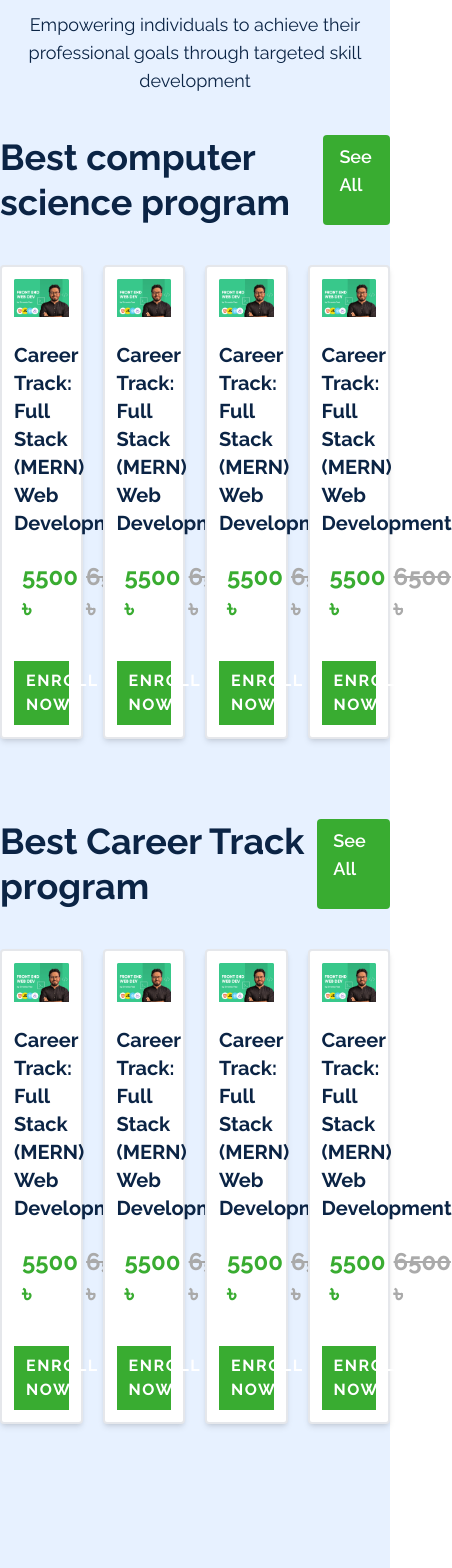
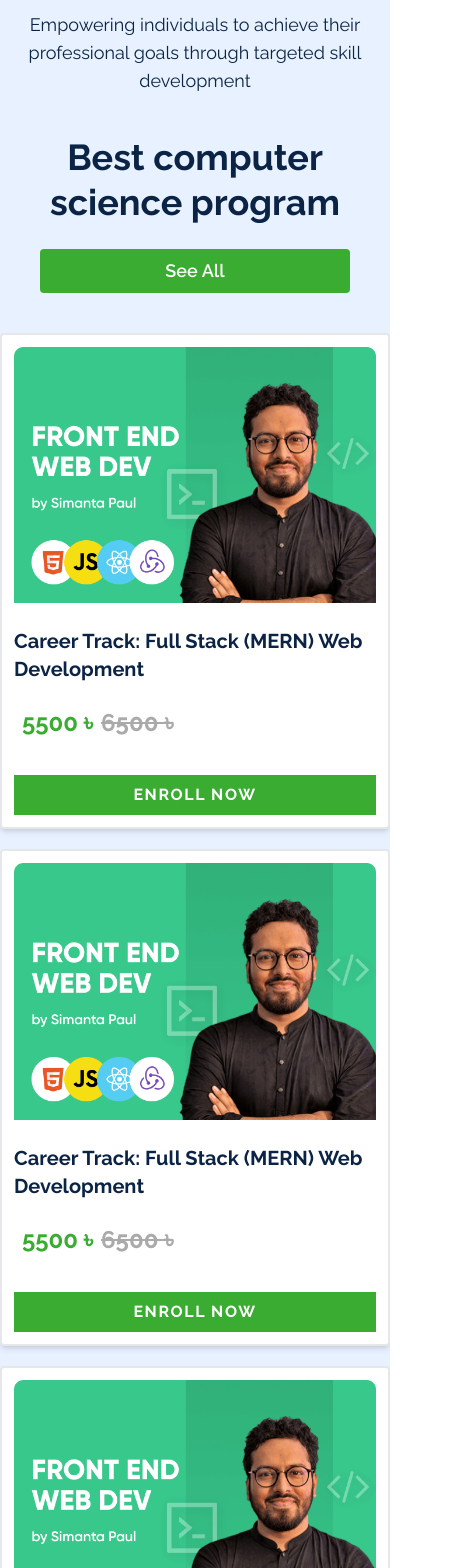
Before and after one commit to coddermoon/skillFusion, a React (Create React App) app in the folder client/: page / in a window 390 px wide. Shown: the part 5100-6668 px from the top of the page, 452 px wide, since content can reach past the window. Built offline with nearby package versions, Linux system fonts and the light colour scheme.

Commit message:
done resposive in course secton

```diff
--- a/client/src/Pages/Home/Home/PopularCourses.tsx
+++ b/client/src/Pages/Home/Home/PopularCourses.tsx
@@ -14,12 +14,12 @@ const PopularCourses = () => {
         {/* heading */}
 
         <div className="mb-20">
-          <div className="flex justify-between">
-            <h2 className="text-4xl font-bold text-text  leading-tight">
-              Best computer science program{" "}
+          <div className=" md:flex  justify-between ">
+            <h2 className="text-center mb-6 md:text-left md:mb-0 text-4xl font-bold text-text  leading-tight">
+              Best computer science program
             </h2>
             <Link
-              className="bg-primary px-4 py-2 font-semibold text-lg text-white rounded"
+              className="bg-primary  px-4 py-2 text-center mx-10 my-19 block font-semibold text-lg text-white rounded"
               to="/"
             >
               See All
@@ -28,7 +28,7 @@ const PopularCourses = () => {
 
           {/* cards on courses */}
 
-          <div className="grid grid-cols-4 gap-5 mt-10">
+          <div className="grid md:grid-cols-2 lg:grid-cols-4 gap-5 mt-10">
             <CourseCard />
             <CourseCard />
             <CourseCard />
@@ -51,7 +51,7 @@ const PopularCourses = () => {
 
           {/* cards on courses */}
 
-          <div className="grid grid-cols-4 gap-5 mt-10">
+          <div className="grid md:grid-cols-2 lg:grid-cols-4 gap-5 mt-10">
             <CourseCard />
             <CourseCard />
             <CourseCard />
```
